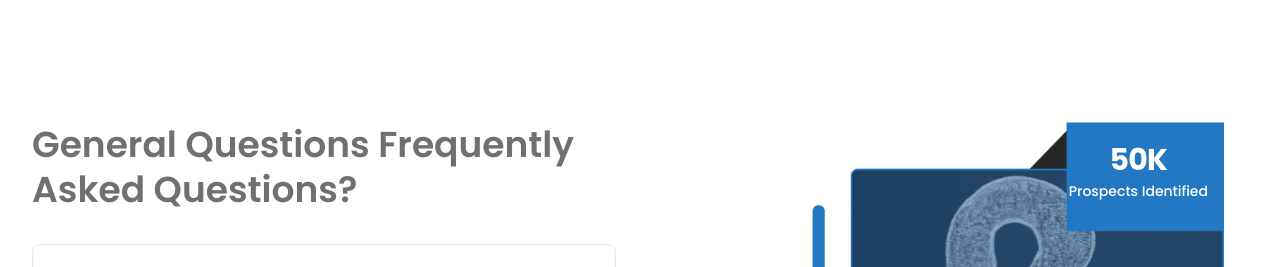
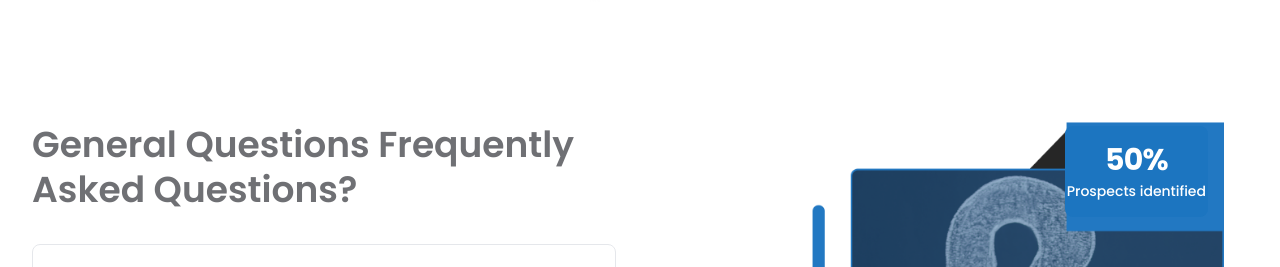
Before and after one commit to Sharmeen-Rauf/escabiz, a Next.js app: page /b2b-market-research-agency-escabiz in a window 1280 px wide. Shown: the part 4830-5097 px from the top of the page. Built offline with nearby package versions, Linux system fonts and the light colour scheme.

Commit message:
Standardize "Prospects Identified" badge across multiple pages by updating text and adjusting padding for improved layout consistency.

```diff
--- a/src/app/b2b-appointment-setup/page.tsx
+++ b/src/app/b2b-appointment-setup/page.tsx
@@ -912,10 +912,10 @@ export default function LeadGenerationSystem() {
               <div className="relative w-full max-w-sm lg:max-w-md mr-4 lg:mr-6">
                 <Image src="/Group%201244832130.png" alt="FAQ Visual" width={450} height={450} className="w-full h-auto object-contain" priority />
                 {/* Counter Badge */}
-                <div className="absolute top-4 right-0 sm:top-1 sm:right-4 rounded-lg px-[-20] py-4 flex flex-col items-center text-white space-y-1">
-                  <p className="text-2xl md:text-3xl font-bold leading-tight tracking-tight">50K</p>
-                  <p className="text-xs md:text-sm font-medium leading-tight whitespace-nowrap">  Prospects Identified</p>
-                </div>
+                <div className="absolute top-4 right-0.5 sm:top-1 sm:right-4 bg-[#1c75c0] rounded-lg px-0.5 py-4 flex flex-col items-center text-white space-y-1">
+                    <p className="text-2xl md:text-3xl font-bold leading-tight tracking-tight">50%</p>
+                    <p className="text-xs md:text-sm font-medium leading-tight whitespace-nowrap">Prospects Identified</p>
+                  </div>
               </div>
             </div>
 
--- a/src/app/b2b-market-research-agency-escabiz/page.tsx
+++ b/src/app/b2b-market-research-agency-escabiz/page.tsx
@@ -871,10 +871,10 @@ export default function B2BIndustryAnalysis() {
                     priority
                   />
                   {/* Counter Badge */}
-                  <div className="absolute top-4 right-0 sm:top-1 sm:right-4 rounded-lg px-[-20] py-4 flex flex-col items-center text-white space-y-1">
-                  <p className="text-2xl md:text-3xl font-bold leading-tight tracking-tight">50K</p>
-                  <p className="text-xs md:text-sm font-medium leading-tight whitespace-nowrap">  Prospects Identified</p>
-                </div>
+                  <div className="absolute top-4 right-0.5 sm:top-1 sm:right-4 bg-[#1c75c0] rounded-lg px-0.5 py-4 flex flex-col items-center text-white space-y-1">
+                    <p className="text-2xl md:text-3xl font-bold leading-tight tracking-tight">50%</p>
+                    <p className="text-xs md:text-sm font-medium leading-tight whitespace-nowrap">Prospects identified</p>
+                  </div>
                 </div>
               </div>
             </div>
--- a/src/app/linkedin-automation-services-escabiz/page.tsx
+++ b/src/app/linkedin-automation-services-escabiz/page.tsx
@@ -931,10 +931,10 @@ export default function LinkedInOutreachAutomation() {
                   className="w-full h-auto object-contain"
                   priority
                 />
-                <div className="absolute top-4 right-0 sm:top-1 sm:right-4 bg-[#1c75c0] rounded-lg px-0 py-4 flex flex-col items-center text-white space-y-1">
-                  <p className="text-2xl md:text-3xl font-bold leading-tight tracking-tight">50K</p>
-                  <p className="text-xs md:text-sm font-medium leading-tight whitespace-nowrap">Prospects Identified</p>
-                </div>
+               <div className="absolute top-4 right-0.5 sm:top-1 sm:right-4 bg-[#1c75c0] rounded-lg px-0.5 py-4 flex flex-col items-center text-white space-y-1">
+                    <p className="text-2xl md:text-3xl font-bold leading-tight tracking-tight">50%</p>
+                    <p className="text-xs md:text-sm font-medium leading-tight whitespace-nowrap">Prospects Identified</p>
+                  </div>
               </div>
             </div>
           </div>
--- a/src/app/prospect-research-list-management-services-escabiz/page.tsx
+++ b/src/app/prospect-research-list-management-services-escabiz/page.tsx
@@ -1162,10 +1162,10 @@ export default function ProspectResearchListManagement() {
                     priority
                   />
                   {/* Counter Badge */}
-                  <div className="absolute top-4 right-0 sm:top-1 sm:right-4 rounded-lg px-[-20] py-4 flex flex-col items-center text-white space-y-1">
-                  <p className="text-2xl md:text-3xl font-bold leading-tight tracking-tight">50K</p>
-                  <p className="text-xs md:text-sm font-medium leading-tight whitespace-nowrap">  Prospects Identified</p>
-                </div>
+                  <div className="absolute top-4 right-0.5 sm:top-1 sm:right-4 bg-[#1c75c0] rounded-lg px-0.5 py-4 flex flex-col items-center text-white space-y-1">
+                    <p className="text-2xl md:text-3xl font-bold leading-tight tracking-tight">50%</p>
+                    <p className="text-xs md:text-sm font-medium leading-tight whitespace-nowrap">Prospects Identified</p>
+                  </div>
                 </div>
               </div>
             </div>
```
